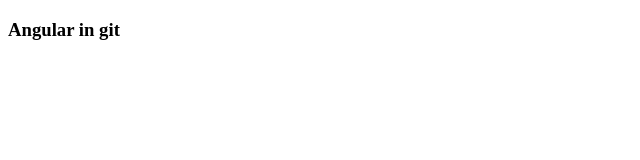
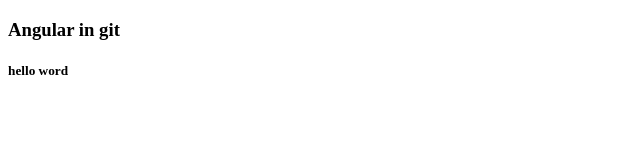
Before and after one commit to GChiappa/NegozioOnlineAngular, an Angular app: page / in a window 1280 px wide. Shown: the top 160 px of the page, without its empty margins (0-640 px from the left). Built offline with nearby package versions, Linux system fonts and the light colour scheme.

Commit message:
ciao -lb

```diff
--- a/src/app/app.component.html
+++ b/src/app/app.component.html
@@ -3,5 +3,6 @@
 <div class="container">
   <div class="page-header">
     <h3>Angular in git</h3>
+    <h5>hello word</h5>
   </div>
 </div>
```
